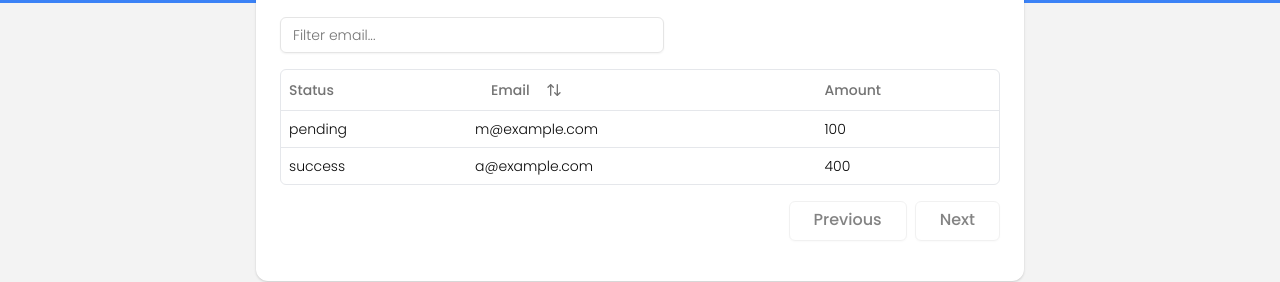
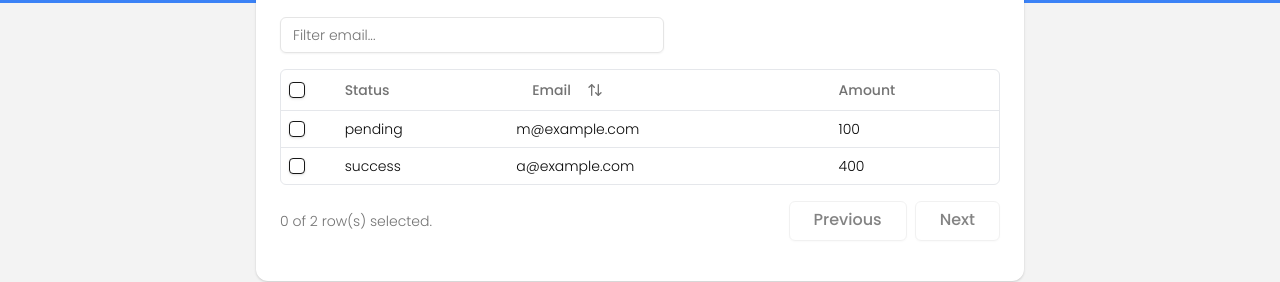
Before and after one commit to mikhail-w/zen-finance, a Next.js app: page /dashboard/accounts in a window 1280 px wide. Shown: the part 361-643 px from the top of the page. Built offline with nearby package versions, Linux system fonts and the light colour scheme; no server answers; what drizzle-zod, hono would draw is missing.

Commit message:
add checkbox and delete button to data-table

```diff
--- a/package.json
+++ b/package.json
@@ -19,11 +19,14 @@
     "@hookform/resolvers": "^4.1.3",
     "@neondatabase/serverless": "^0.10.4",
     "@paralleldrive/cuid2": "^2.2.2",
+    "@radix-ui/react-checkbox": "^1.1.4",
     "@radix-ui/react-dialog": "^1.1.6",
     "@radix-ui/react-label": "^2.1.2",
     "@radix-ui/react-slot": "^1.1.2",
     "@tanstack/react-query": "^5.67.1",
     "@tanstack/react-table": "^8.21.2",
+    "add": "^2.0.6",
+    "checkbox": "^0.0.1",
     "class-variance-authority": "^0.7.1",
     "clsx": "^2.1.1",
     "drizzle-orm": "^0.40.0",
@@ -37,6 +40,7 @@
     "react-dom": "^19.0.0",
     "react-hook-form": "^7.54.2",
     "react-use": "^17.6.0",
+    "shadcn-ui": "^0.9.5",
     "sonner": "^2.0.1",
     "tailwind-merge": "^3.0.2",
     "tailwindcss-animate": "^1.0.7",
--- a/src/app/(dashboard)/dashboard/accounts/columns.tsx
+++ b/src/app/(dashboard)/dashboard/accounts/columns.tsx
@@ -3,6 +3,7 @@
 import { Button } from '@/components/ui/button';
 import { ColumnDef } from '@tanstack/react-table';
 import { ArrowUpDown } from 'lucide-react';
+import { Checkbox } from '@/components/ui/checkbox';
 
 // This type is used to define the shape of our data.
 // You can use a Zod schema here if you want.
@@ -14,6 +15,30 @@
 };
 
 export const columns: ColumnDef<Payment>[] = [
+  {
+    id: 'select',
+    header: ({ table }) => (
+      <Checkbox
+        checked={
+          table.getIsAllPageRowsSelected() ||
+          (table.getIsSomePageRowsSelected() && 'indeterminate')
+        }
+        onCheckedChange={value => table.toggleAllPageRowsSelected(!!value)}
+        aria-label="Select all"
+        // className="mb-3"
+      />
+    ),
+    cell: ({ row }) => (
+      <Checkbox
+        checked={row.getIsSelected()}
+        onCheckedChange={value => row.toggleSelected(!!value)}
+        aria-label="Select row"
+        // className="mb-3"
+      />
+    ),
+    enableSorting: false,
+    enableHiding: false,
+  },
   {
     accessorKey: 'status',
     header: 'Status',
--- /dev/null
+++ b/src/components/ui/checkbox.tsx
@@ -0,0 +1,30 @@
+"use client"
+
+import * as React from "react"
+import * as CheckboxPrimitive from "@radix-ui/react-checkbox"
+import { Check } from "lucide-react"
+
+import { cn } from "@/lib/utils"
+
+const Checkbox = React.forwardRef<
+  React.ElementRef<typeof CheckboxPrimitive.Root>,
+  React.ComponentPropsWithoutRef<typeof CheckboxPrimitive.Root>
+>(({ className, ...props }, ref) => (
+  <CheckboxPrimitive.Root
+    ref={ref}
+    className={cn(
+      "peer h-4 w-4 shrink-0 rounded-sm border border-primary shadow focus-visible:outline-none focus-visible:ring-1 focus-visible:ring-ring disabled:cursor-not-allowed disabled:opacity-50 data-[state=checked]:bg-primary data-[state=checked]:text-primary-foreground",
+      className
+    )}
+    {...props}
+  >
+    <CheckboxPrimitive.Indicator
+      className={cn("flex items-center justify-center text-current")}
+    >
+      <Check className="h-4 w-4" />
+    </CheckboxPrimitive.Indicator>
+  </CheckboxPrimitive.Root>
+))
+Checkbox.displayName = CheckboxPrimitive.Root.displayName
+
+export { Checkbox }
--- a/src/components/ui/data-table.tsx
+++ b/src/components/ui/data-table.tsx
@@ -23,6 +23,7 @@
 } from '@/components/ui/table';
 import { Button } from '@/components/ui/button';
 import { Input } from '@/components/ui/input';
+import { Trash } from 'lucide-react';
 
 interface DataTableProps<TData, TValue> {
   columns: ColumnDef<TData, TValue>[];
@@ -39,6 +40,7 @@
   const [columnFilters, setColumnFilters] = React.useState<ColumnFiltersState>(
     []
   );
+  const [rowSelection, setRowSelection] = React.useState({});
 
   const table = useReactTable({
     data,
@@ -49,9 +51,11 @@
     getSortedRowModel: getSortedRowModel(),
     onColumnFiltersChange: setColumnFilters,
     getFilteredRowModel: getFilteredRowModel(),
+    onRowSelectionChange: setRowSelection,
     state: {
       sorting,
       columnFilters,
+      rowSelection,
     },
   });
 
@@ -66,6 +70,16 @@
           }
           className="max-w-sm"
         />
+        {table.getFilteredSelectedRowModel().rows.length > 0 && (
+          <Button
+            size={'sm'}
+            variant={'outline'}
+            className="ml-auto font-normal text-xs"
+          >
+            <Trash className="size-4 mr-2" />
+            Delete ({table.getFilteredSelectedRowModel().rows.length})
+          </Button>
+        )}
       </div>
       <div className="rounded-md border">
         <Table>
@@ -118,6 +132,11 @@
         </Table>
       </div>
       <div className="flex items-center justify-end space-x-2 py-4">
+        <div className="flex-1 text-sm text-muted-foreground">
+          {table.getFilteredSelectedRowModel().rows.length} of{' '}
+          {table.getFilteredRowModel().rows.length} row(s) selected.
+        </div>
+
         <Button
           variant="outline"
           size="sm"
```
Also changed, not shown: 1 other file (tests, documents, lock files or other folders).
